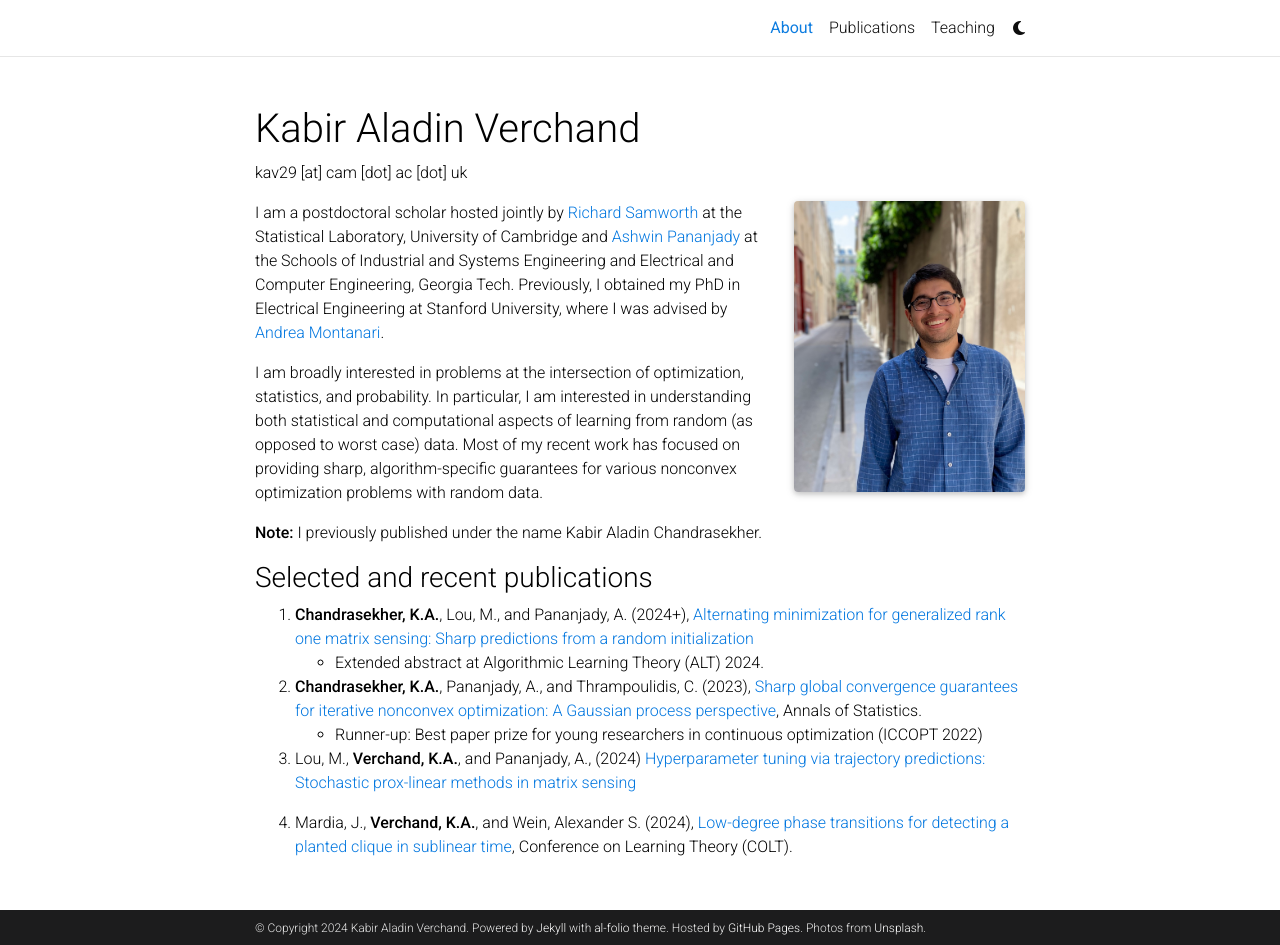
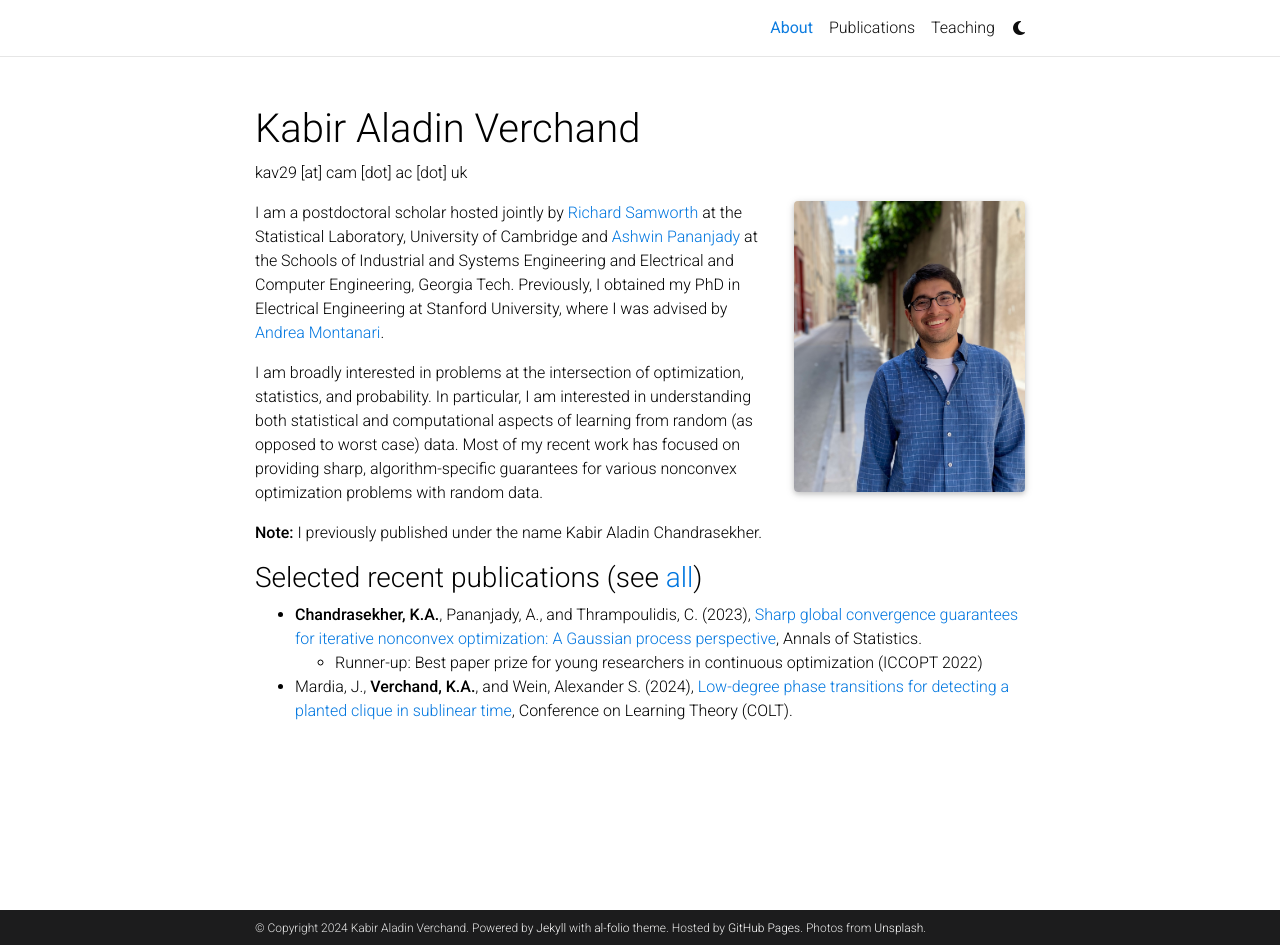
Before and after one commit to kabirverchand/kabirverchand.github.io, a Jekyll site: the page built from _pages/about.md, in a window 1280 px wide and 945 px high. Built offline with Jekyll 4.4.1, drawn with Linux system fonts in a browser that asks for light colours; full-size pictures stand in for the smaller copies a plugin makes; comment, search, counter and statistics services are not loaded; a style sheet for code colours, icons or effects is not loaded.

```diff
--- a/_pages/about.md
+++ b/_pages/about.md
@@ -20,14 +20,8 @@ I am broadly interested in problems at the intersection of optimization, statist
 <strong>Note:</strong> I previously published under the name Kabir Aladin Chandrasekher.
 
 
-### Selected and recent publications
-1. **Chandrasekher, K.A.**, Lou, M., and Pananjady, A. (2024+), [Alternating minimization for generalized rank one matrix sensing: Sharp predictions from a random initialization](https://arxiv.org/abs/2207.09660)
-	- Extended abstract at Algorithmic Learning Theory (ALT) 2024.
-
-2. **Chandrasekher, K.A.**, Pananjady, A., and Thrampoulidis, C. (2023), [Sharp global convergence guarantees for iterative nonconvex optimization: A Gaussian process perspective](https://arxiv.org/abs/2109.09859), Annals of Statistics.
+### Selected recent publications (see [all](https://kabirverchand.github.io/publications))
+- **Chandrasekher, K.A.**, Pananjady, A., and Thrampoulidis, C. (2023), [Sharp global convergence guarantees for iterative nonconvex optimization: A Gaussian process perspective](https://arxiv.org/abs/2109.09859), Annals of Statistics.
     - Runner-up: Best paper prize for young researchers in continuous
       optimization (ICCOPT 2022)
-
-3. Lou, M., **Verchand, K.A.**, and Pananjady, A., (2024) [Hyperparameter tuning via trajectory predictions: Stochastic prox-linear methods in matrix sensing](https://arxiv.org/abs/2402.01599)
-
-4. Mardia, J., **Verchand, K.A.**, and Wein, Alexander S. (2024), [Low-degree phase transitions for detecting a planted clique in sublinear time](https://arxiv.org/abs/2402.05451), Conference on Learning Theory (COLT).
+- Mardia, J., **Verchand, K.A.**, and Wein, Alexander S. (2024), [Low-degree phase transitions for detecting a planted clique in sublinear time](https://arxiv.org/abs/2402.05451), Conference on Learning Theory (COLT).
```
Also changed, not shown: _pages/publications.md (+7 -4 lines).
